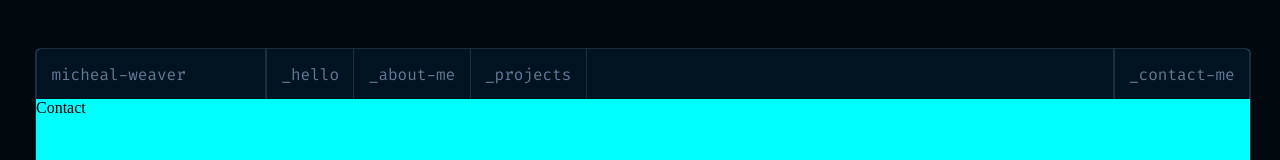
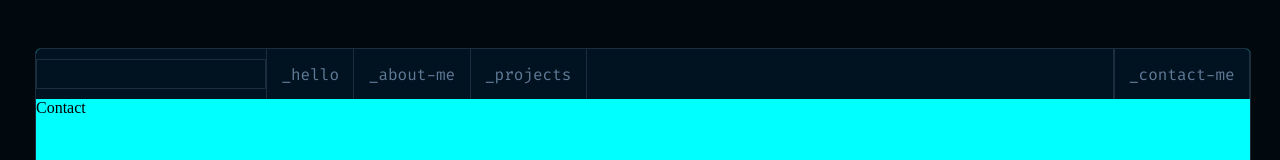
Before and after one commit to INDIANA-Jen/portfolio_client, a React (Vite) app: page /contact in a window 1280 px wide. Shown: the top 160 px of the page. Built offline with nearby package versions, Linux system fonts and the light colour scheme.

Commit message:
Update : Nav const leftItem

```diff
--- a/src/components/Header/navbar/Nav.jsx
+++ b/src/components/Header/navbar/Nav.jsx
@@ -15,7 +15,7 @@ import styles from './Nav.module.scss';
   { label: '_contact-me', target: '/contact' },
 ];*/
 
-const leftItem = { label: 'micheal-weaver', target: '/' };
+const leftItem = [{ label: 'micheal-weaver', target: '/' }];
 
 const centerItems = [
   { label: '_hello', target: '/' },
```
